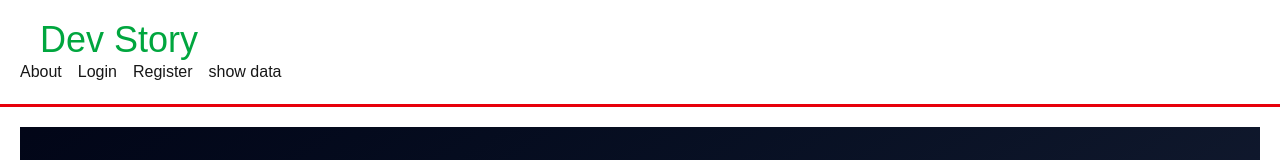
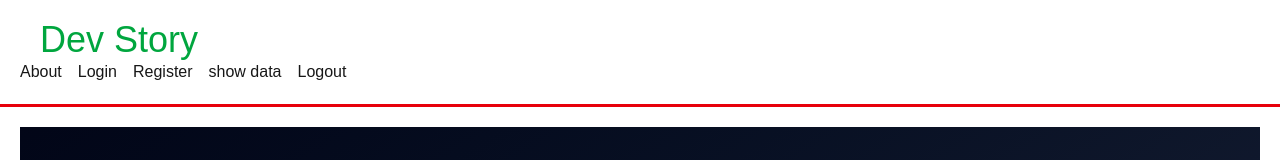
Before and after one commit to fuadhasan199/learning-nextjs, a Next.js app: page /login in a window 1280 px wide. Shown: the top 160 px of the page. Built offline with nearby package versions, Linux system fonts and the light colour scheme.

Commit message:
feat: add next-auth logout functionality

```diff
--- a/src/components/Header.jsx
+++ b/src/components/Header.jsx
@@ -1,3 +1,5 @@
+"use client"
+import { signOut } from 'next-auth/react';
 import Link from 'next/link';
 import React from 'react';
 
@@ -13,7 +15,10 @@ const Header = () => {
              <Link href={'/login'}>Login</Link>
              <Link href={'/register'}>Register</Link>
                 <Link href={'/showDAta'}>show data</Link>
+                     <button onClick={()=>signOut({callbackUrl:"/"})}>Logout</button>
+
         </nav>
+
 
         </header>
     );
```
